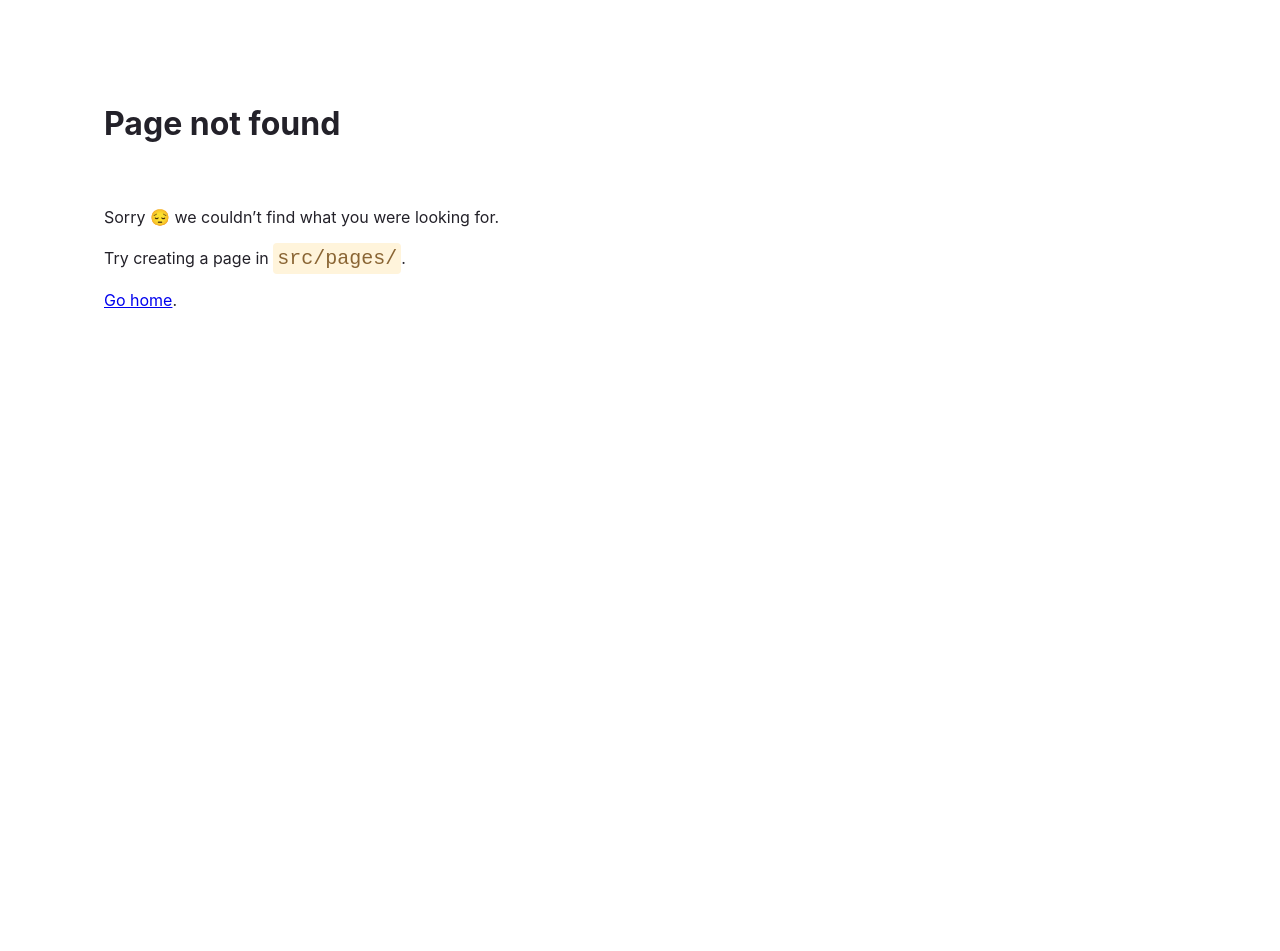
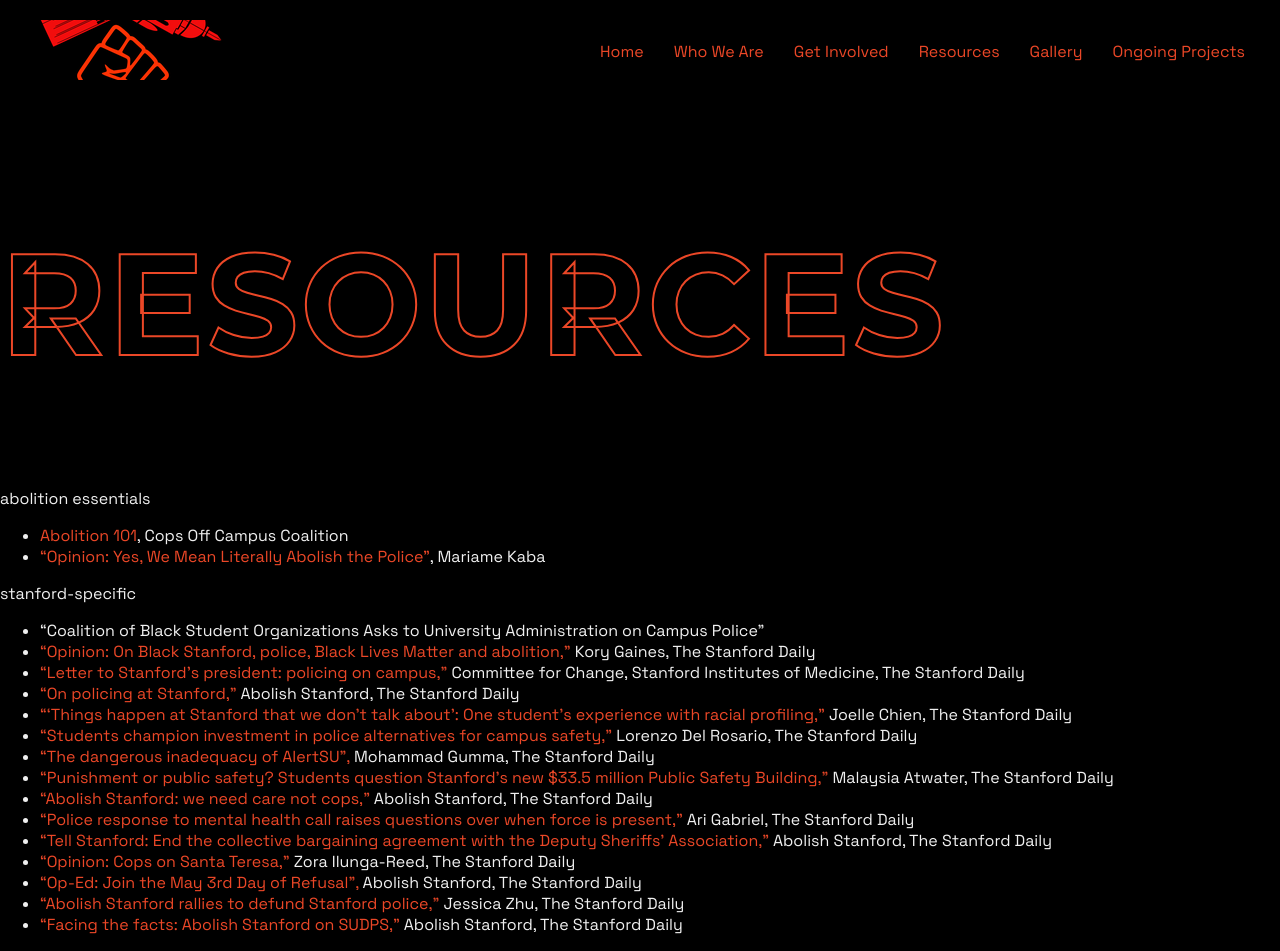
Before and after one commit to abolishstanford/abolishstanford.github.io, a Gatsby site: page /resources in a window 1280 px wide. Before the commit this address had no page. Before the commit the page ends 800 px from the top, so only its background shows below. Built offline with nearby package versions, Linux system fonts and the light colour scheme; Gatsby itself is replaced by a stand-in of ours.

Commit message:
resources and who we are pages

```diff
--- a/package.json
+++ b/package.json
@@ -15,6 +15,7 @@
   },
   "dependencies": {
     "gatsby": "^4.1.1",
+    "gatsby-gallery-simple": "^1.0.3",
     "gatsby-plugin-image": "^2.1.0",
     "gatsby-plugin-manifest": "^4.1.1",
     "gatsby-plugin-react-helmet": "^5.1.0",
--- a/src/components/header.jsx
+++ b/src/components/header.jsx
@@ -1,10 +1,10 @@
 import * as React from "react"
 import "../index.scss"
 
-const Header = () => {
+const Header = (props) => {
   return (
     <div id="header">
-      <h1 className="page-title">abolish stanford</h1>
+      <h1 className="page-title">{props.name}</h1>
     </div>
   )
 }
--- a/src/components/navigation.jsx
+++ b/src/components/navigation.jsx
@@ -9,9 +9,9 @@ const Navigation = () => {
       <StaticImage id="logo" src="../images/logo.png" alt="abolish stanford logo" />
       <ul>
         <li><a href="./">Home</a></li>
-        <li><a href="./">Who We Are</a></li>
+        <li><a href="./who-we-are">Who We Are</a></li>
         <li><a href="./">Get Involved</a></li>
-        <li><a href="./">Resources</a></li>
+        <li><a href="./resources">Resources</a></li>
         <li><a href="./">Gallery</a></li>
         <li><a href="./">Ongoing Projects</a></li>
       </ul>
--- a/src/pages/index.js
+++ b/src/pages/index.js
@@ -8,7 +8,7 @@ const IndexPage = () => {
     <main>
       <title>Home Page</title>
       <Navigation />
-      <Header />
+      <Header name="abolish stanford"/>
       <div>
         <p>an autonomous formation fighting for <span>police abolition</span> and <span>total liberation</span> at stanford university and across the peninsula</p>
       </div>
@@ -21,5 +21,4 @@ const IndexPage = () => {
 
 
 
-
 export default IndexPage
--- /dev/null
+++ b/src/pages/resources.js
@@ -0,0 +1,42 @@
+import * as React from "react"
+import Navigation from "../components/navigation.jsx"
+import Header from "../components/header.jsx"
+import "../index.scss"
+
+const ResourcesPage = () => {
+  return (
+    <main>
+      <title>Home Page</title>
+      <Navigation />
+      <Header name="resources"/>
+      <div>
+      <p>abolition essentials</p>
+      <ul>
+        <li><a href="https://copsoffcampuscoalition.com/abolition-101/">Abolition 101</a>, Cops Off Campus Coalition</li>
+        <li><a href="https://www.nytimes.com/2020/06/12/opinion/sunday/floyd-abolish-defund-police.html">“Opinion: Yes, We Mean Literally Abolish the Police”</a>, Mariame Kaba</li>
+      </ul>
+      <p>stanford-specific</p>
+      <ul>
+        <li>“Coalition of Black Student Organizations Asks to University Administration on Campus Police”</li>
+        <li><a href="https://stanforddaily.com/2020/06/29/on-black-stanford-police-black-lives-matter-and-abolition/">“Opinion: On Black Stanford, police, Black Lives Matter and abolition,”</a> Kory Gaines, The Stanford Daily</li>
+        <li><a href="https://stanforddaily.com/2020/11/15/letter-to-stanfords-president-policing-on-campus/">“Letter to Stanford’s president: policing on campus,”</a> Committee for Change, Stanford Institutes of Medicine, The Stanford Daily</li>
+        <li><a href="https://stanforddaily.com/2020/11/11/on-policing-at-stanford/">“On policing at Stanford,”</a> Abolish Stanford, The Stanford Daily</li>
+        <li><a href="https://www.stanforddaily.com/2020/07/29/things-happen-at-stanford-that-we-dont-talk-about-one-students-experience-with-racial-profiling/">“‘Things happen at Stanford that we don’t talk about’: One student’s experience with racial profiling,”</a> Joelle Chien, The Stanford Daily</li>
+        <li><a href="https://stanforddaily.com/2021/04/18/students-champion-investment-in-police-alternatives-for-campus-safety/">“Students champion investment in police alternatives for campus safety,”</a> Lorenzo Del Rosario, The Stanford Daily</li>
+        <li><a href="https://www.stanforddaily.com/2021/03/29/the-dangerous-inadequacy-of-alertsu/">“The dangerous inadequacy of AlertSU”,</a> Mohammad Gumma, The Stanford Daily</li>
+        <li><a href="https://stanforddaily.com/2020/12/13/punishment-or-public-safety-students-question-stanfords-new-33-5-million-public-safety-building/">“Punishment or public safety? Students question Stanford’s new $33.5 million Public Safety Building,”</a> Malaysia Atwater, The Stanford Daily</li>
+        <li><a href="https://stanforddaily.com/2021/03/18/abolish-stanford-we-need-care-not-cops/">“Abolish Stanford: we need care not cops,”</a> Abolish Stanford, The Stanford Daily</li>
+        <li><a href="https://stanforddaily.com/2021/02/18/police-response-to-mental-health-call-raises-questions-over-when-force-is-present/">“Police response to mental health call raises questions over when force is present,”</a> Ari Gabriel, The Stanford Daily</li>
+        <li><a href="https://stanforddaily.com/2021/04/20/tell-stanford-end-the-collective-bargaining-agreement-with-the-deputy-sheriffs-association/">“Tell Stanford: End the collective bargaining agreement with the Deputy Sheriffs’ Association,”</a> Abolish Stanford, The Stanford Daily</li>
+        <li><a href="https://www.stanforddaily.com/2021/04/25/opinion-police-on-santa-teresa/">“Opinion: Cops on Santa Teresa,”</a> Zora Ilunga-Reed, The Stanford Daily</li>
+        <li><a href="https://www.stanforddaily.com/2021/05/02/op-ed-join-the-may-3-day-of-refusal/">“Op-Ed: Join the May 3rd Day of Refusal”,</a> Abolish Stanford, The Stanford Daily</li>
+        <li><a href="https://www.stanforddaily.com/2021/05/19/abolish-stanford-rallies-to-defund-stanford-police/">“Abolish Stanford rallies to defund Stanford police,”</a> Jessica Zhu, The Stanford Daily</li>
+        <li><a href="https://www.stanforddaily.com/2021/06/01/from-the-community-facing-the-facts-abolish-stanford-on-sudps/">“Facing the facts: Abolish Stanford on SUDPS,”</a> Abolish Stanford, The Stanford Daily</li>
+      </ul>
+
+      </div>
+    </main>
+  )
+}
+
+export default ResourcesPage
```
Also changed, not shown: src/pages/who-we-are.js (added, +21 -0 lines).
